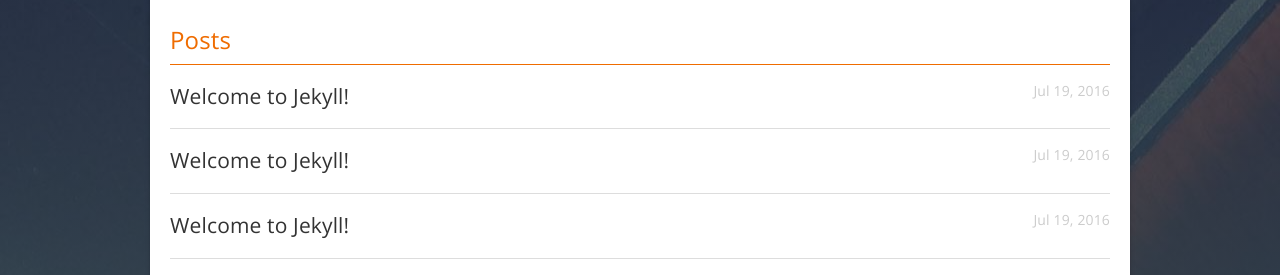
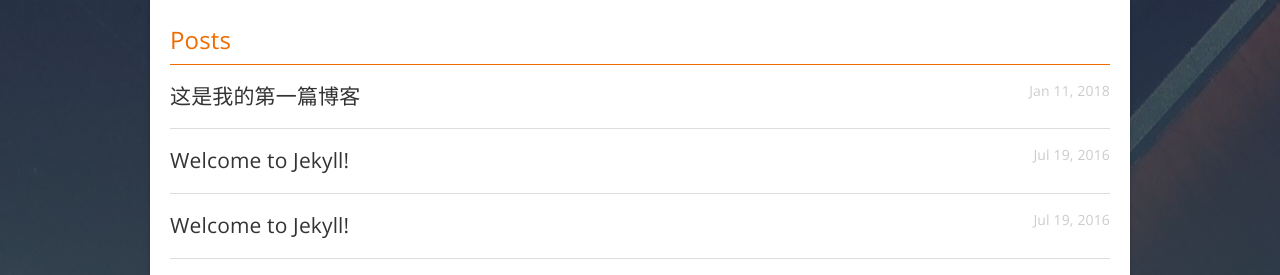
Before and after one commit to wb12581/wb12581.github.io, a Jekyll site: the page built from index.html, in a window 1280 px wide. Shown: the part 580-855 px from the top of the page. Built offline with Jekyll 4.4.1, drawn with Linux system fonts in a browser that asks for light colours; part of the change alters nothing that is shown.

```diff
--- a/_posts/2016-07-19-welcome-to-jekyll - Copy.markdown
+++ b/_posts/2016-07-19-welcome-to-jekyll - Copy.markdown
@@ -1,25 +1,34 @@
 ---
 layout: post
-title:  "Welcome to Jekyll!"
-date:   2016-07-19 11:49:45 +0200
+title:  "这是我的第一篇博客"
+date:   2018-01-11 16:50:45 +0200
 categories: jekyll update
 ---
-You’ll find this post in your `_posts` directory. Go ahead and edit it and re-build the site to see your changes. You can rebuild the site in many different ways, but the most common way is to run `jekyll serve`, which launches a web server and auto-regenerates your site when a file is updated.
+这是我的第一篇基于github构建的jekyll博客
 
-To add new posts, simply add a file in the `_posts` directory that follows the convention `YYYY-MM-DD-name-of-post.ext` and includes the necessary front matter. Take a look at the source for this post to get an idea about how it works.
+下面分享我学习构建博客的教程链接:
 
-Jekyll also offers powerful support for code snippets:
+[Mac下Jekyll安装][jekyll-install]
+[Mac下使用Jekyll和github搭建个人博客][jekyll-github].
+
+以上两篇博客教程十分详细,希望大家可以在闲暇时间搭建属于自己的博客
+
+下面是我搭建过程中用到的一些终端命令,希望可以帮到你哟~
 
 {% highlight ruby %}
-def print_hi(name)
-  puts "Hi, #{name}"
-end
-print_hi('Tom')
-#=> prints 'Hi, Tom' to STDOUT.
+jekyll 运行调试 :
+1.cd 到 jekyll 项目所在目录下
+2.jekyll build
+3.jekyll server
+
+提交全部变更到github :
+1.git add -f *
+(*表示所有,提交指定文件,则写 : 完整路径名/文件名.后缀名)
+2.git commit -m “add test file”
+3.git push origin master
 {% endhighlight %}
 
-Check out the [Jekyll docs][jekyll-docs] for more info on how to get the most out of Jekyll. File all bugs/feature requests at [Jekyll’s GitHub repo][jekyll-gh]. If you have questions, you can ask them on [Jekyll Talk][jekyll-talk].
 
-[jekyll-docs]: http://jekyllrb.com/docs/home
-[jekyll-gh]:   https://github.com/jekyll/jekyll
-[jekyll-talk]: https://talk.jekyllrb.com/
+
+[jekyll-install]:https://www.jianshu.com/p/07064eb79740
+[jekyll-github]:http://blog.csdn.net/alex_my/article/details/56481922
```
Also changed, not shown: 3 other files.
